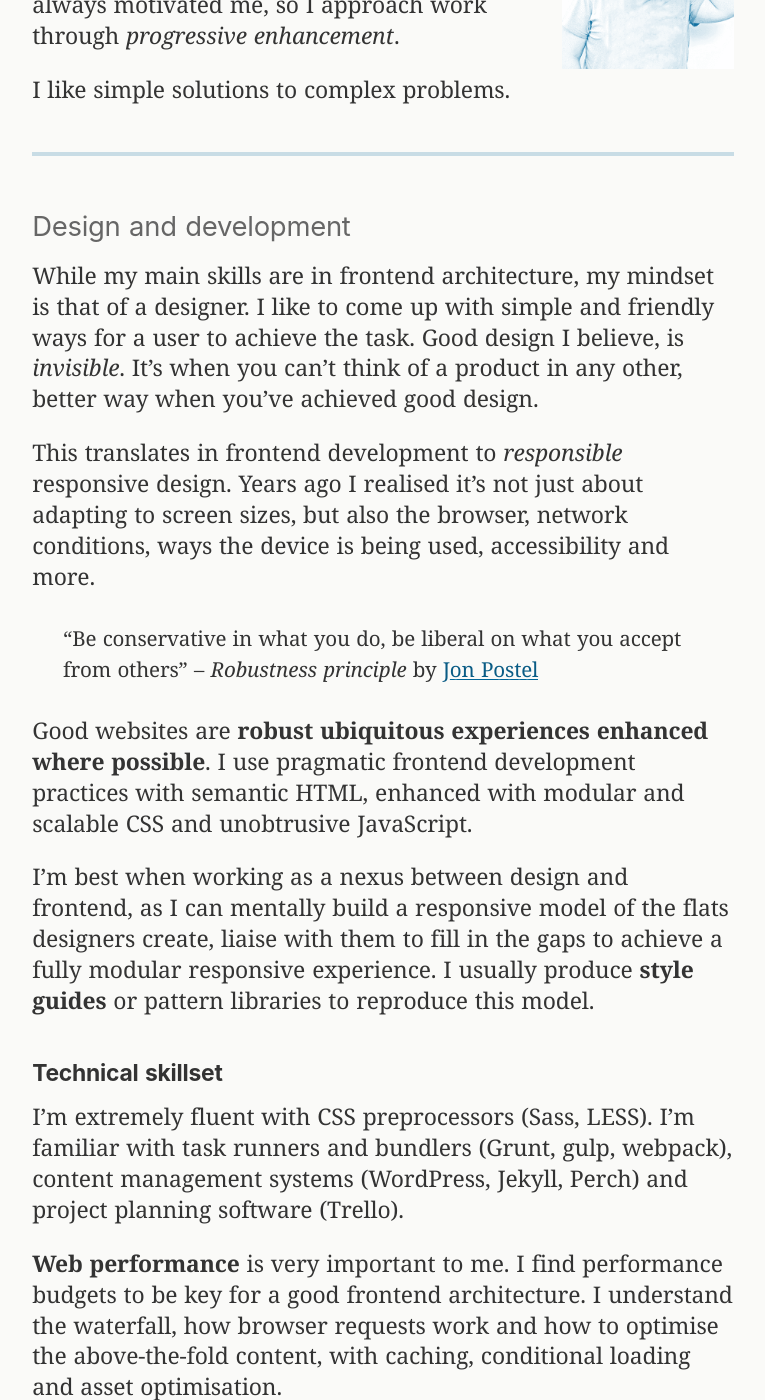
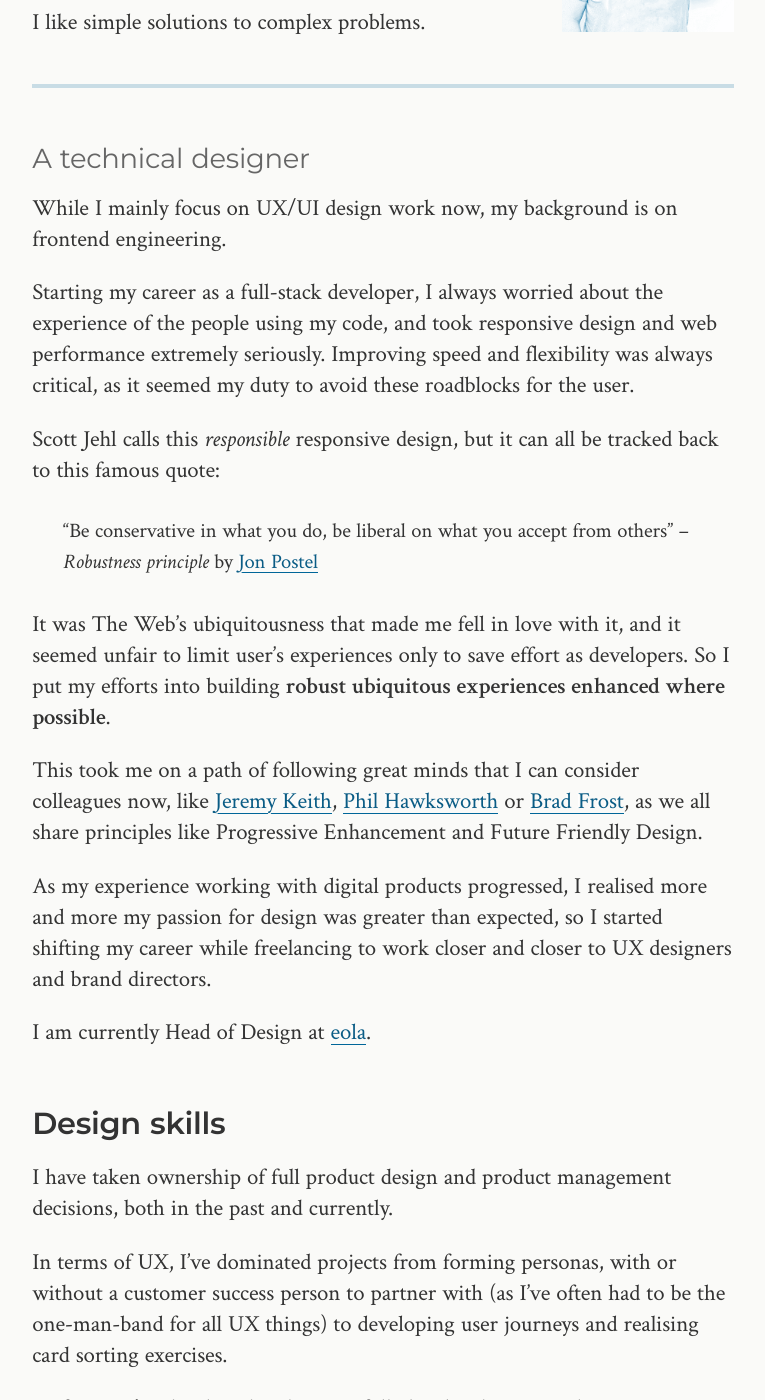
Before and after one commit to jaicab/jaicab.github.io, a Jekyll site: the page built from about.md, in a window 1280 px wide and 1400 px high, scrolled down 468 px. Shown: the whole window, without its empty margins (257-1022 px from the left). Built offline with Jekyll 4.4.1, drawn with Linux system fonts in a browser that asks for light colours; some web fonts are replaced; some of the changed text lies outside the part shown.

Commit message:
Update copy

```diff
--- a/about.md
+++ b/about.md
@@ -21,30 +21,44 @@ I like simple solutions to complex problems.
 
 ---
 
-### Design and development
+### A technical designer
 
-While my main skills are in frontend architecture, my mindset is that of a designer. I like to come up with simple and friendly ways for a user to achieve the task. Good design I believe, is _invisible_. It's when you can't think of a product in any other, better way when you've achieved good design.
+While I mainly focus on UX/UI design work now, my background is on frontend engineering.
 
-This translates in frontend development to _responsible_ responsive design. Years ago I realised it's not just about adapting to screen sizes, but also the browser, network conditions, ways the device is being used, accessibility and more.
+Starting my career as a full-stack developer, I always worried about the experience of the people using my code, and took responsive design and web performance extremely seriously. Improving speed and flexibility was always critical, as it seemed my duty to avoid these roadblocks for the user.
+
+Scott Jehl calls this _responsible_ responsive design, but it can all be tracked back to this famous quote:
 
 > "Be conservative in what you do, be liberal on what you accept from others"
 > – _Robustness principle_ by [Jon Postel](https://tools.ietf.org/html/rfc1122#page-12)
 
-Good websites are **robust ubiquitous experiences enhanced where possible**. I use pragmatic frontend development practices with semantic HTML, enhanced with modular and scalable CSS and unobtrusive JavaScript.
+It was The Web's ubiquitousness that made me fell in love with it, and it seemed unfair to limit user's experiences only to save effort as developers. So I put my efforts into building **robust ubiquitous experiences enhanced where possible**.
 
-I'm best when working as a nexus between design and frontend, as I can mentally build a responsive model of the flats designers create, liaise with them to fill in the gaps to achieve a fully modular responsive experience. I usually produce **style guides** or pattern libraries to reproduce this model.
+This took me on a path of following great minds that I can consider colleagues now, like [Jeremy Keith](https://adactio.com/), [Phil Hawksworth](https://www.hawksworx.com/) or [Brad Frost](https://bradfrost.com), as we all share principles like Progressive Enhancement and Future Friendly Design.
 
-#### Technical skillset
+As my experience working with digital products progressed, I realised more and more my passion for design was greater than expected, so I started shifting my career while freelancing to work closer and closer to UX designers and brand directors.
 
-I'm extremely fluent with CSS preprocessors (Sass, LESS). I'm familiar with task runners and bundlers (Grunt, gulp, webpack), content management systems (WordPress, Jekyll, Perch) and project planning software (Trello).
+I am currently Head of Design at [eola](https://eola.co).
 
-**Web performance** is very important to me. I find performance budgets to be key for a good frontend architecture. I understand the waterfall, how browser requests work and how to optimise the above-the-fold content, with caching, conditional loading and asset optimisation.
+## Design skills
 
-Modern JavaScript is something I find really interesting, so I've done some data visualization (canvas, D3.js) and MVC (React, flux).
+I have taken ownership of full product design and product management decisions, both in the past and currently.
 
-With some background on back-end development, I have experience with PHP, Java and C/C++, so I can pick up any programming language or library really quick. I've also worked with plenty of **RESTful APIs** and even built one.
+In terms of UX, I've dominated projects from forming personas, with or without a customer success person to partner with (as I've often had to be the one-man-band for all UX things) to developing user journeys and realising card sorting exercises.
 
-Well documented APIs are to backend what styleguides are to frontend.
+As for UI, I've developed and grown full Sketch Libraries as design systems both as a design refactor and slowly grown others.
+
+I've created and led consistent branding guidelines both through the interface components as well as the imagery direction.
+
+Therefore, I'm fluent in Sketch, have worked less so but still some work with Figma, worked with vector animations and the standard Adobe Suite handling.
+
+#### Technical skills
+
+I excel at Sass and/or CSS, knowing how to set up a comprehensible design system and naming conventions for any given product. I've built design systems on React using Storybook all the way to Pattern Lab with PHP.
+
+I can handle JavaScript from old-school prototype components all the way to modern ES6 arrow functions and modules.
+
+Web Performance is an area I can easily improve massively as I have proudly taken many sites from 30 to 100 on PageSpeed, so everything from image optimisation and responsiveness to asset loading and priotarisation is easy-peasy!
 
 ---
 
```
Also changed, not shown: other parts of about.md (+1 -1 lines), index.md (+9 -7 lines).
